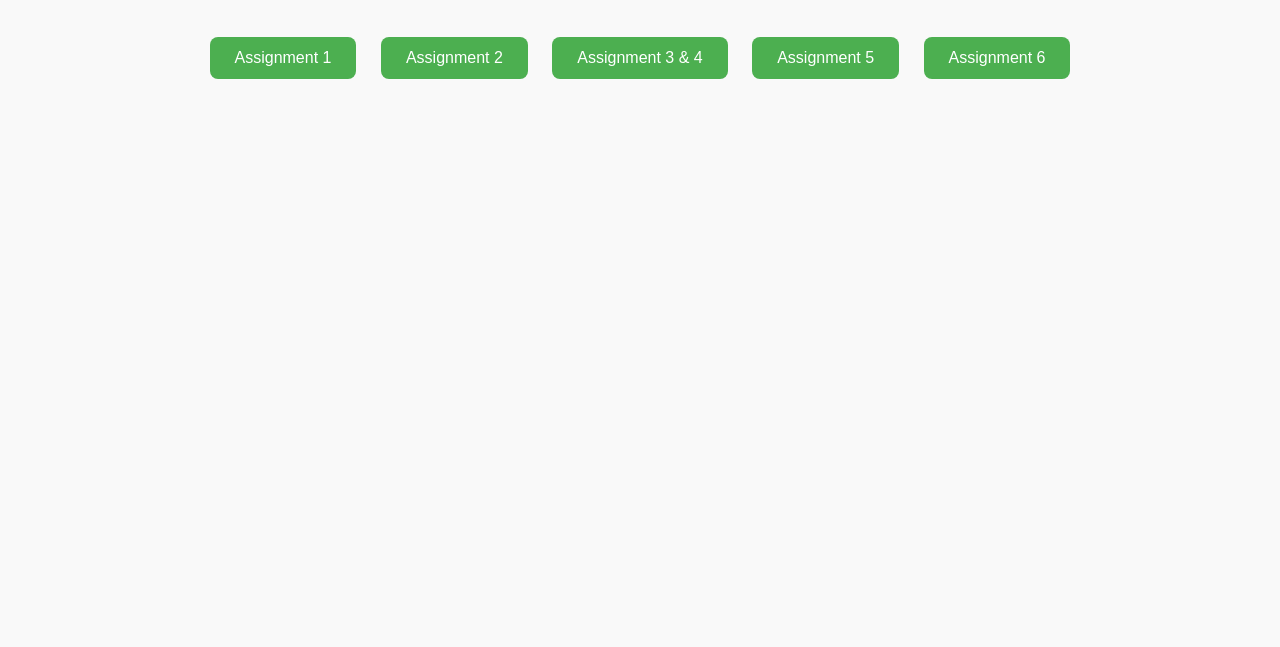
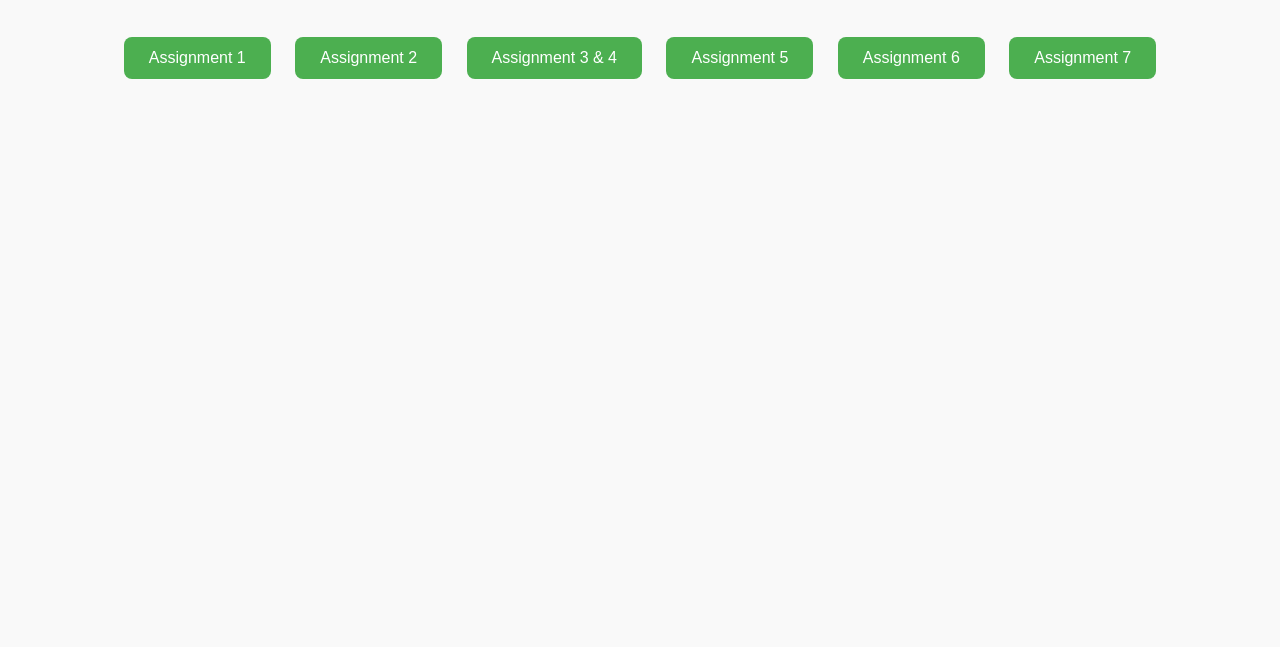
Before and after one commit to piyajot1607/UI-UX, a plain HTML site: page index.html in a window 1280 px wide. Shown: the part 153-800 px from the top of the page. Drawn offline with Linux system fonts and the light colour scheme.

Commit message:
update index.html

```diff
--- a/index.html
+++ b/index.html
@@ -82,6 +82,7 @@
     <a href="./Assignment3 &4/index.html"><button>Assignment 3 & 4</button></a>
     <a href="./Assignment5/index.html"><button>Assignment 5</button></a>
     <a href="./Assignmnet6/index.html"><button>Assignment 6</button></a>
+    <a href="./Assignment7/index.html"><button>Assignment 7</button></a>
     <br><br>
 </body>
 </html>
```
